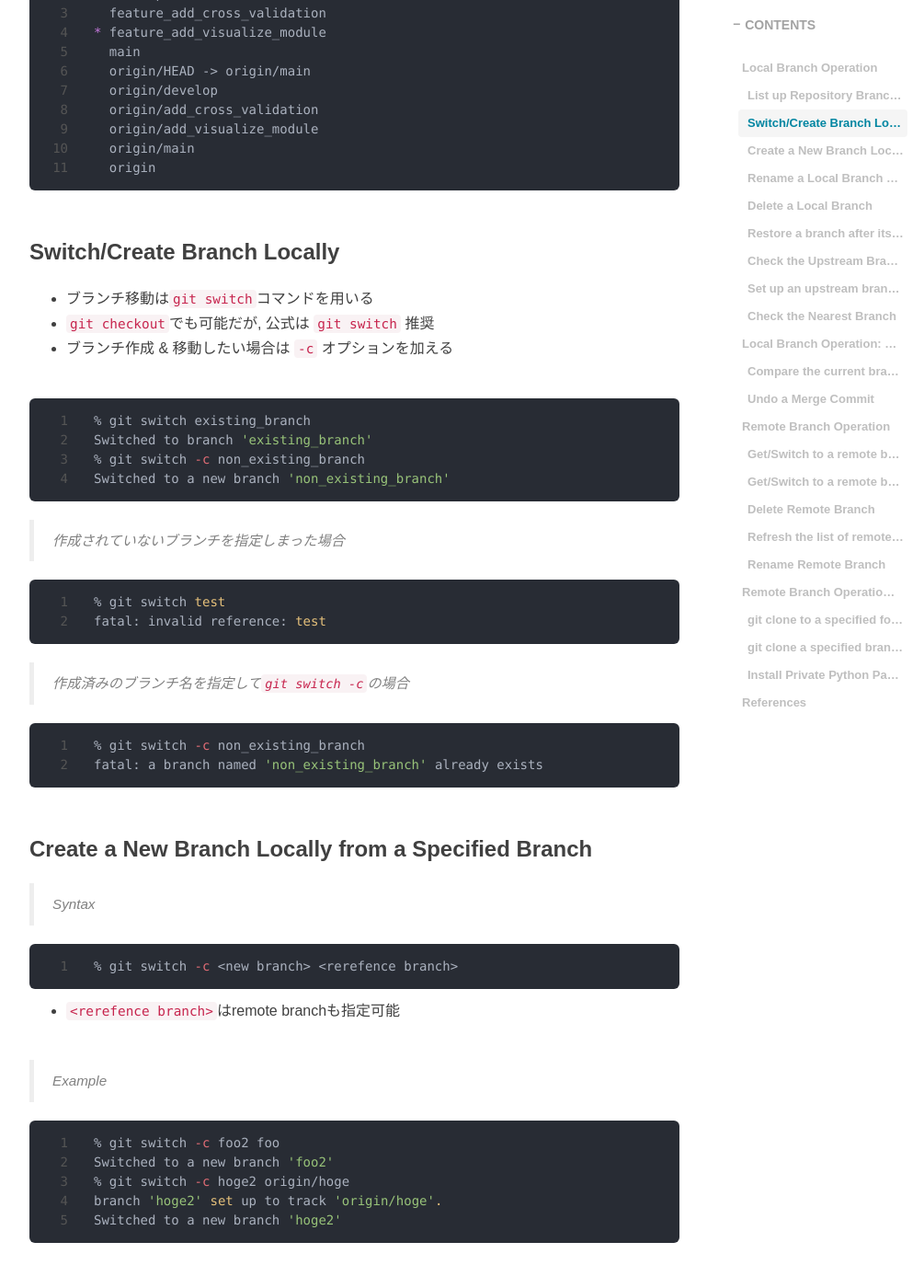
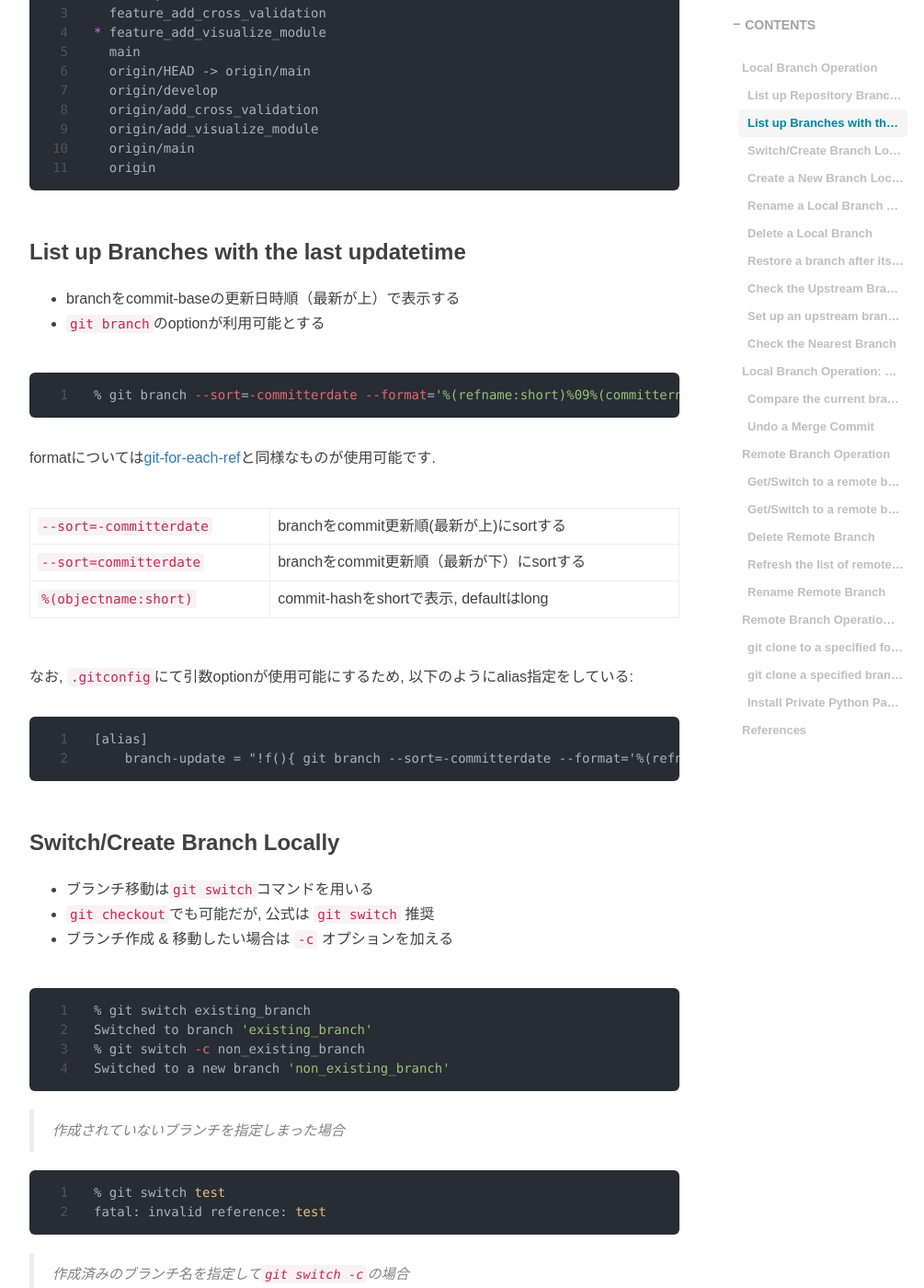
Before and after one commit to RyoNakagami/RyoNakagami.github.io, a Jekyll site: the page built from _posts/2020-12-29-git-remote-branch-operation.md, in a window 1280 px wide and 1400 px high, scrolled down 2174 px. Shown: the whole window at 92% size, without its empty margins (233-1238 px from the left). Built offline with Jekyll 4.4.1, drawn with Linux system fonts in a browser that asks for light colours; comment, search, counter and statistics services are not loaded.

Commit message:
DOC: modify the doctoc

````diff
--- a/_includes/mermaid.html
+++ b/_includes/mermaid.html
@@ -1,4 +1,4 @@
-<script src="https://cdnjs.cloudflare.com/ajax/libs/mermaid/8.5.0/mermaid.min.js"></script>
+<script src="https://cdnjs.cloudflare.com/ajax/libs/mermaid/10.2.3/mermaid.min.js"></script>
 <script>
    mermaid.initialize({
        startOnLoad:true,
--- a/_posts/2020-12-29-git-remote-branch-operation.md
+++ b/_posts/2020-12-29-git-remote-branch-operation.md
@@ -94,6 +94,31 @@ tags:
   origin/add_visualize_module
   origin/main
   origin
+```
+
+### List up Branches with the last updatetime
+
+- branchをcommit-baseの更新日時順（最新が上）で表示する
+- `git branch`のoptionが利用可能とする
+
+
+```zsh
+% git branch --sort=-committerdate --format='%(refname:short)%09%(committername)%09%(objectname:short)%09%(committerdate:iso-strict)' | tr '\t' '|'| column -s '|' -t
+```
+
+formatについては[git-for-each-ref](https://git-scm.com/docs/git-for-each-ref)と同様なものが使用可能です.
+
+---|---
+`--sort=-committerdate`|branchをcommit更新順(最新が上)にsortする
+`--sort=committerdate`|branchをcommit更新順（最新が下）にsortする
+`%(objectname:short)`|commit-hashをshortで表示, defaultはlong
+
+
+なお, `.gitconfig`にて引数optionが使用可能にするため, 以下のようにalias指定をしている:
+
+```
+[alias]
+    branch-update = "!f(){ git branch --sort=-committerdate --format='%(refname:short)%09%(committername)%09%(objectname:short)%09%(committerdate:iso-strict)' $1| tr '\t' '|'| column -s '|' -t;};f"
 ```
 
 ### Switch/Create Branch Locally
@@ -310,9 +335,6 @@ branch_A            214c991 [origin/branch_A: ahead 1, behind 3] FIX readme
 % git nearest
 develop
 ```
-
-
-
 
 
 ## Local Branch Operation: Compare and Merge
````
Also changed, not shown: _includes/about/en.md (+7 -0 lines), _posts/2020-12-28-ubuntu-git-and-github-setup.md (+90 -55 lines), _posts/2021-01-02-git-and-VSCode-setup.md (+1 -1 lines), _posts/2021-04-25-github-token-authentication.md (+7 -6 lines).
